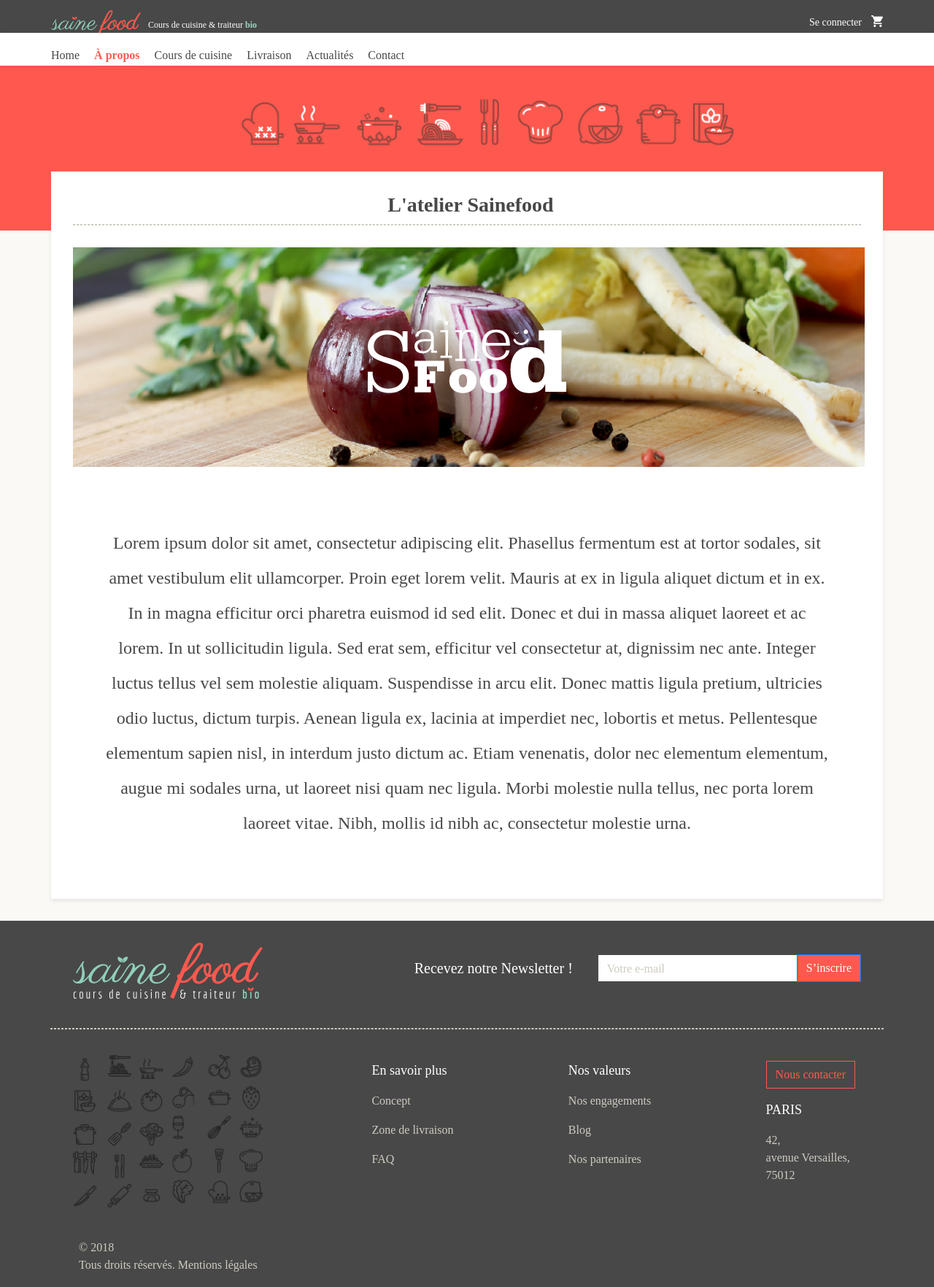
After one commit to Kasrani/sainefood, a PHP site: the page made by sainefood/a propos.html in a window 1280 px wide. The commit adds this page. Shown: the whole page at 73% size. Run offline with PHP 8.4, Linux system fonts and the light colour scheme; some libraries are stand-ins or nearby versions; some web fonts are replaced.

Commit message:
A propos-end

```diff
--- /dev/null
+++ b/sainefood/a propos.html
@@ -0,0 +1,96 @@
+<!DOCTYPE HTML>
+<html>
+	<head>
+		<title>Saine-Food</title>
+		<meta charset="utf-8" />
+		<meta name="viewport" content="width=device-width, initial-scale=1" />
+		<link rel="stylesheet" href="assets/css/main.css" />
+        <link rel="stylesheet" href="icons/style.css">
+        <link rel="stylesheet" href="https://maxcdn.bootstrapcdn.com/bootstrap/4.0.0/css/bootstrap.min.css" integrity="sha384-Gn5384xqQ1aoWXA+058RXPxPg6fy4IWvTNh0E263XmFcJlSAwiGgFAW/dAiS6JXm" crossorigin="anonymous">
+	</head>
+	<body class="dd">
+        <div id="header" class="navbar navbar-fixed-top">
+            <div class="container">
+                <div class="d-flex">
+                    <div class="p-2"><img src="images/Logo.svg" alt="Sainefood"></div>
+                    <div class="p-2 baseline">Cours de cuisine & traiteur <b class="green">bio</b></div>
+                </div>
+                <div class="d-flex">
+                    <div class="ml-auto p-2 connecter">Se connecter</div>
+                    <div class="ml-auto p-2"><span class="icon-panier"></span></div>
+                </div>
+            </div>
+        </div>
+
+        <nav id="nav" class="navbar navbar-fixed-top shadow">
+            <div class="container">
+                <div class="row headerow">
+                    <ul>
+                        <li class=""><a href="index.html">Home</a></li>
+                        <li class="current"><a href="a%20propos.html">À propos</a></li>
+                        <li class=""><a href="cours-cuisine.html">Cours de cuisine</a></li>
+                        <li class=""><a href="livraison.html">Livraison</a></li>
+                        <li><a href="no-sidebar.html">Actualités</a></li>
+                        <li><a href="no-sidebar.html">Contact</a></li>
+                    </ul>
+                </div>
+            </div>
+        </nav>
+        <div class="bandeau-atelier">
+        </div>
+        <div class="container main-content shadow atelier">
+            <div class="content">
+                <h2 class="title-sf-2 semibold">L'atelier Sainefood</h2>
+                <hr class="separateur">
+                <img src="images/atelier-sainefood.png" alt="l'atelier sainefood">
+                <p class="text-center">
+                    Lorem ipsum dolor sit amet, consectetur adipiscing elit. Phasellus fermentum est at tortor sodales, sit amet vestibulum elit ullamcorper. Proin eget lorem velit. Mauris at ex in ligula aliquet dictum et in ex. In in magna efficitur orci pharetra euismod id sed elit. Donec et dui in massa aliquet laoreet et ac lorem. In ut sollicitudin ligula. Sed erat sem, efficitur vel consectetur at, dignissim nec ante. Integer luctus tellus vel sem molestie aliquam. Suspendisse in arcu elit. Donec mattis ligula pretium, ultricies odio luctus, dictum turpis. Aenean ligula ex, lacinia at imperdiet nec, lobortis et metus. Pellentesque elementum sapien nisl, in interdum justo dictum ac. Etiam venenatis, dolor nec elementum elementum, augue mi sodales urna, ut laoreet nisi quam nec ligula. Morbi molestie nulla tellus, nec porta lorem laoreet vitae. Nibh, mollis id nibh ac, consectetur molestie urna.
+                </p>
+            </div>
+        </div>
+        <footer>
+            <div class="container">
+                <div class="d-flex justify-content-between">
+                    <div class="logo-2"><img src="images/Logo-2.svg" alt="Sainefood"></div>
+                    <form class="form-inline">
+                        <div class="form-group mb-2">
+                            <label>Recevez notre Newsletter !</label>
+                            <input type="text" class="form-control" id="staticEmail2" value="" placeholder="Votre e-mail">
+                        </div>
+                        <button type="submit" class="btn btn-primary mb-2">S’inscrire</button>
+                    </form>
+                </div>
+            </div>
+            <hr class="separateur">
+            <div class="container">
+                <div class="d-flex justify-content-between">
+                    <div class="icon-footer"><img src="images/icon-footer.png" alt=""></div>
+                    <div class="d-flex flex-column">
+                        <div class="p-2 title-groupe-footer">En savoir plus</div>
+                        <div class="p-2 sous-title-footer">Concept</div>
+                        <div class="p-2 sous-title-footer">Zone de livraison</div>
+                        <div class="p-2 sous-title-footer">FAQ</div>
+                    </div>
+                    <div class="d-flex flex-column">
+                        <div class="p-2 title-groupe-footer">Nos valeurs</div>
+                        <div class="p-2 sous-title-footer">Nos engagements</div>
+                        <div class="p-2 sous-title-footer">Blog</div>
+                        <div class="p-2 sous-title-footer">Nos partenaires</div>
+                    </div>
+                    <div class="d-flex flex-column">
+                        <div class="p-2"><button type="button" class="btn btn-outline-primary btn-footer">Nous contacter</button></div>
+                        <div class="p-2 title-groupe-footer">PARIS</div>
+                        <div class="p-2 sous-title-footer">42,<br>avenue Versailles,<br> 75012</div>
+                    </div>
+                </div>
+                <div class="d-flex p-2 sous-title-footer end-footer">© 2018<br>Tous droits réservés. Mentions légales</div>
+            </div>
+
+        </footer>
+        <script src="assets/js/main.js"></script>
+        <script src="https://code.jquery.com/jquery-3.2.1.slim.min.js" integrity="sha384-KJ3o2DKtIkvYIK3UENzmM7KCkRr/rE9/Qpg6aAZGJwFDMVNA/GpGFF93hXpG5KkN" crossorigin="anonymous"></script>
+<script src="https://cdnjs.cloudflare.com/ajax/libs/popper.js/1.12.9/umd/popper.min.js" integrity="sha384-ApNbgh9B+Y1QKtv3Rn7W3mgPxhU9K/ScQsAP7hUibX39j7fakFPskvXusvfa0b4Q" crossorigin="anonymous"></script>
+<script src="https://maxcdn.bootstrapcdn.com/bootstrap/4.0.0/js/bootstrap.min.js" integrity="sha384-JZR6Spejh4U02d8jOt6vLEHfe/JQGiRRSQQxSfFWpi1MquVdAyjUar5+76PVCmYl" crossorigin="anonymous"></script>
+    </body>
+
+</html>
--- a/sainefood/assets/css/main.css
+++ b/sainefood/assets/css/main.css
@@ -177,6 +177,9 @@ div.baseline {
     background-color: #FFF;
 }
 
+.main-content.atelier{
+    margin-top: 145px;
+}
 .main-content-2 {
     margin: 75px 0px 30px 0px;
 }
@@ -191,6 +194,15 @@ div.baseline {
     position: absolute;
     z-index: -1;
     background-image: url(../../images/bg-carousel.png);
+    background-size: cover;
+}
+
+.bandeau-atelier {
+    width: 100%;
+    height: 226px;
+    position: absolute;
+    z-index: -1;
+    background-image: url(../../images/bg-atelier.png);
     background-size: cover;
 }
 /* Cours cuisine home */
@@ -364,6 +376,7 @@ p.texte {
     color: #484848;
     padding-left: 10px;
     text-align: center;
+    line-height: initial;
 }
 
 /* Card */
@@ -737,3 +750,13 @@ footer .form-inline .form-control::placeholder {
 .cartouche-bloc .grey-bloc {
     background: rgba(72, 72, 72, 0.9)!important;
 }
+
+.atelier .separateur {
+    margin-bottom: 30px;
+}
+
+.atelier p {
+    margin: 80px 43px 50px 43px;
+    line-height: 2;
+    font-size: 24px;
+}
--- a/sainefood/cours-cuisine.html
+++ b/sainefood/cours-cuisine.html
@@ -27,7 +27,7 @@
                 <div class="row headerow">
                     <ul>
                         <li class=""><a href="index.html">Home</a></li>
-                        <li><a href="no-sidebar.html">À propos</a></li>
+                        <li><a href="a%20propos.html">À propos</a></li>
                         <li class="current"><a href="cours-cuisine.html">Cours de cuisine</a></li>
                         <li><a href="livraison.html">Livraison</a></li>
                         <li><a href="no-sidebar.html">Actualités</a></li>
--- a/sainefood/index.html
+++ b/sainefood/index.html
@@ -27,7 +27,7 @@
                 <div class="row headerow">
                     <ul>
                         <li class="current"><a href="index.html">Home</a></li>
-                        <li><a href="cours-cuisine.html">À propos</a></li>
+                        <li><a href="a%20propos.html">À propos</a></li>
                         <li><a href="cours-cuisine.html">Cours de cuisine</a></li>
                         <li><a href="livraison.html">Livraison</a></li>
                         <li><a href="no-sidebar.html">Actualités</a></li>
--- a/sainefood/livraison.html
+++ b/sainefood/livraison.html
@@ -27,7 +27,7 @@
                 <div class="row headerow">
                     <ul>
                         <li class=""><a href="index.html">Home</a></li>
-                        <li><a href="cours-cuisine.html">À propos</a></li>
+                        <li class=""><a href="a%20propos.html">À propos</a></li>
                         <li class=""><a href="cours-cuisine.html">Cours de cuisine</a></li>
                         <li class="current"><a href="livraison.html">Livraison</a></li>
                         <li><a href="no-sidebar.html">Actualités</a></li>
```
Also changed, not shown: sainefood/images/atelier-sainefood.png (added), sainefood/images/bg-atelier.png (added).
